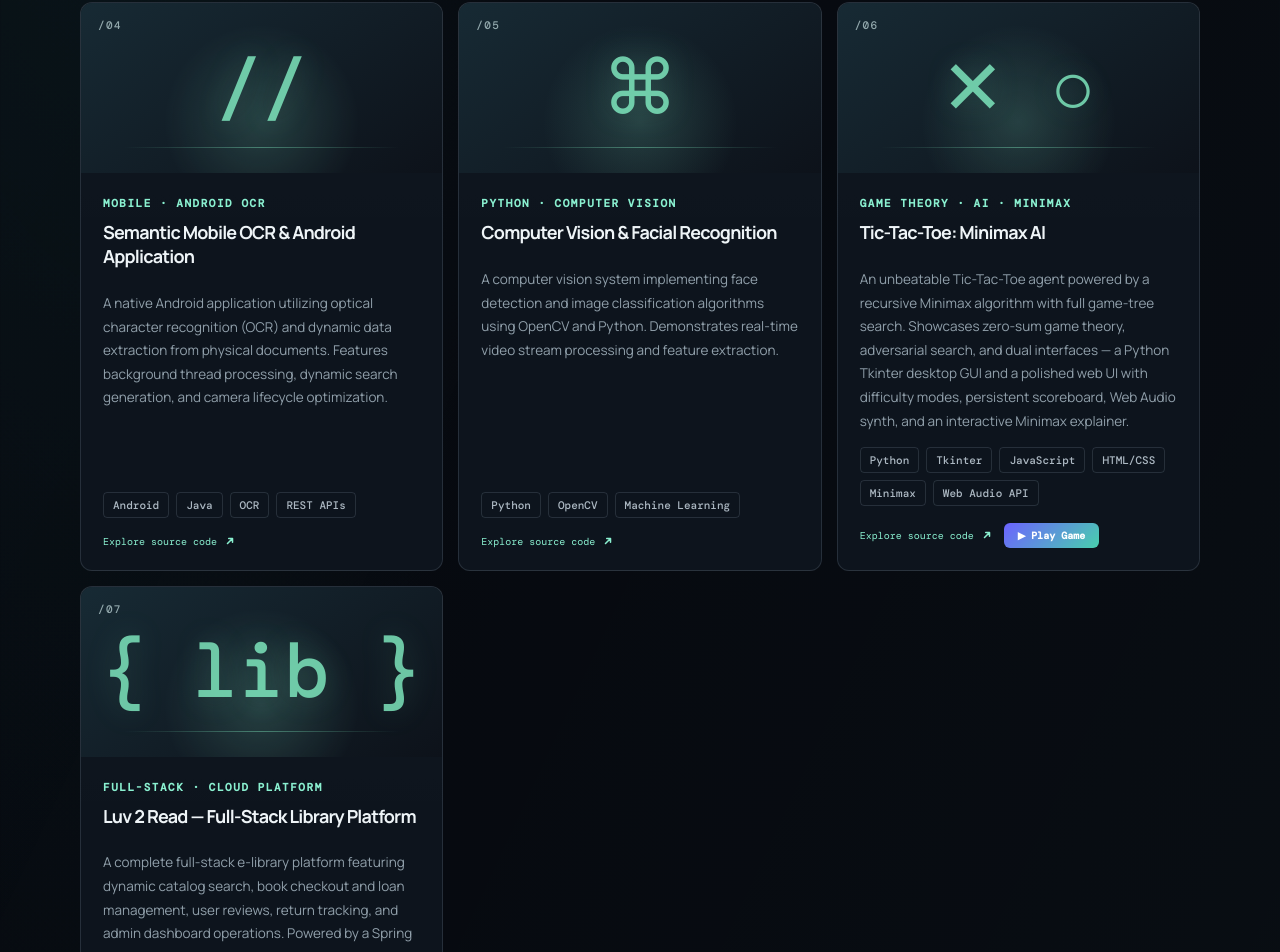
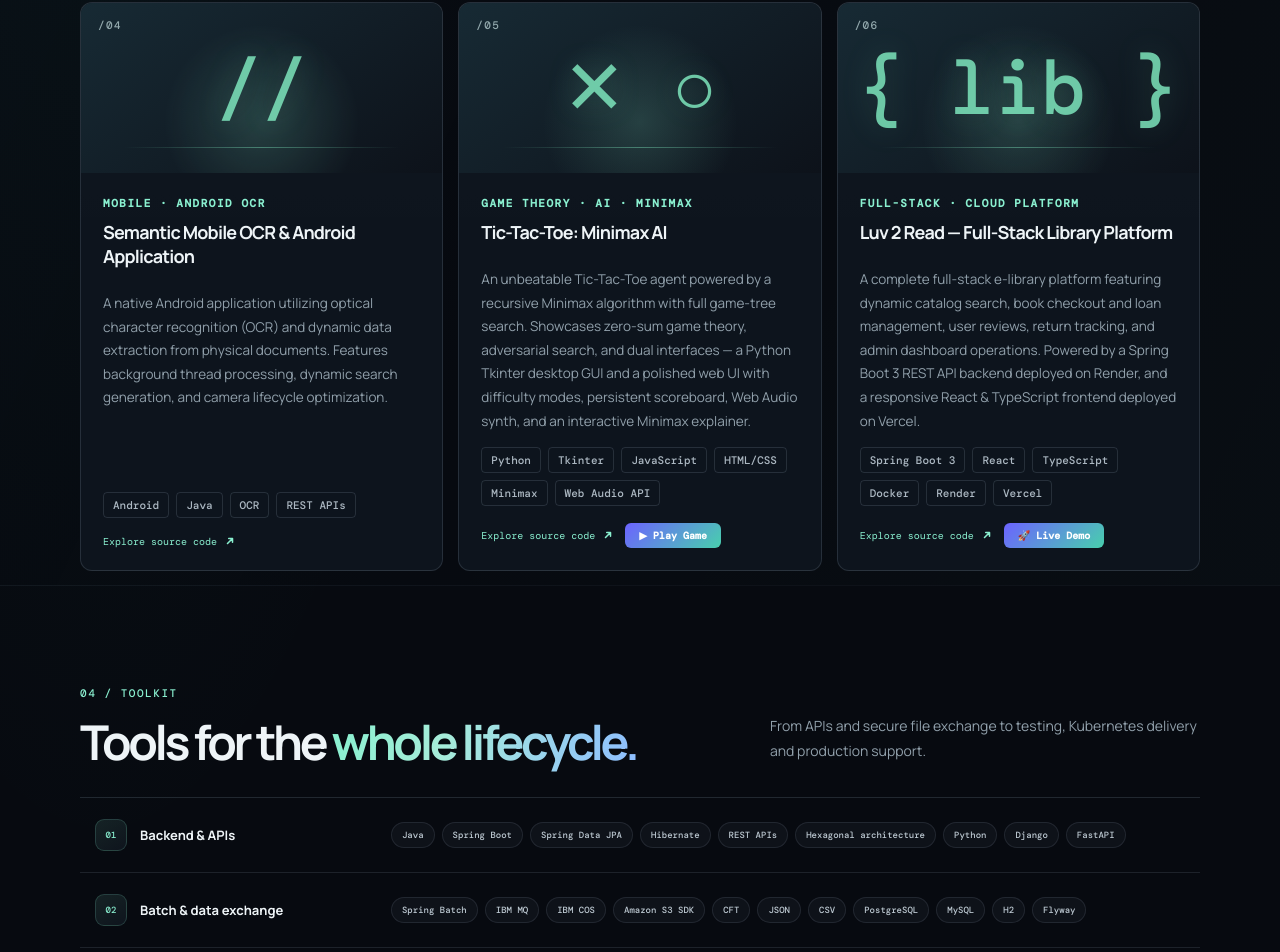
Before and after one commit to PradeepDEIVAMANI/My_Portfolio, a React (Create React App) app: page / in a window 1280 px wide. Shown: the part 4644-5596 px from the top of the page. Built offline with nearby package versions, Linux system fonts and the light colour scheme.

Commit message:
Remove Computer Vision project from portfolio

```diff
--- a/src/Components/Projects.js
+++ b/src/Components/Projects.js
@@ -8,7 +8,6 @@ const projectDetails = [
   { type: "BACKEND · CORE BANKING", stack: ["Java", "Swing", "JDBC", "MySQL", "ACID Ledger", "RBAC"], symbol: "{ api }" },
   { type: "CV · DOCUMENT EXTRACTION", stack: ["Python", "YOLOv8", "OpenCV", "React", "FastAPI"], symbol: "[ cv ]" },
   { type: "MOBILE · ANDROID OCR", stack: ["Android", "Java", "OCR", "REST APIs"], symbol: "//" },
-  { type: "PYTHON · COMPUTER VISION", stack: ["Python", "OpenCV", "Machine Learning"], symbol: "⌘" },
   { type: "GAME THEORY · AI · MINIMAX", stack: ["Python", "Tkinter", "JavaScript", "HTML/CSS", "Minimax", "Web Audio API"], symbol: "✕ ○" },
   { type: "FULL-STACK · CLOUD PLATFORM", stack: ["Spring Boot 3", "React", "TypeScript", "Docker", "Render", "Vercel"], symbol: "{ lib }" },
 ];
--- a/src/data.js
+++ b/src/data.js
@@ -36,14 +36,6 @@ export const projects = [
       "A native Android application utilizing optical character recognition (OCR) and dynamic data extraction from physical documents. Features background thread processing, dynamic search generation, and camera lifecycle optimization.",
     image: "./14.png",
     link: "https://github.com/PradeepDEIVAMANI/Development-of-Android-application",
-  },
-  {
-    title: "Computer Vision & Facial Recognition",
-    subtitle: "Python · Machine Learning · OpenCV",
-    description:
-      "A computer vision system implementing face detection and image classification algorithms using OpenCV and Python. Demonstrates real-time video stream processing and feature extraction.",
-    image: "./13.png",
-    link: "https://github.com/PradeepDEIVAMANI/ComputerVision",
   },
   {
     title: "Tic-Tac-Toe: Minimax AI",
```
